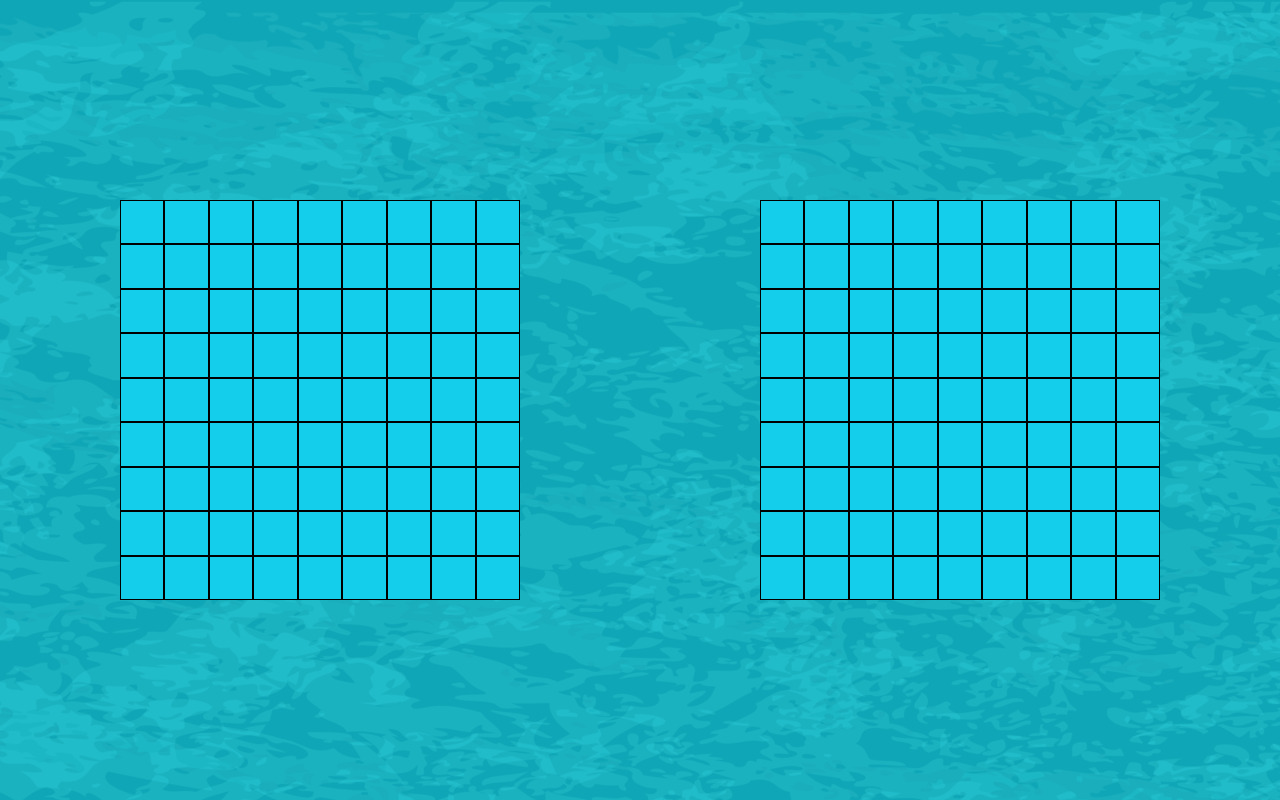
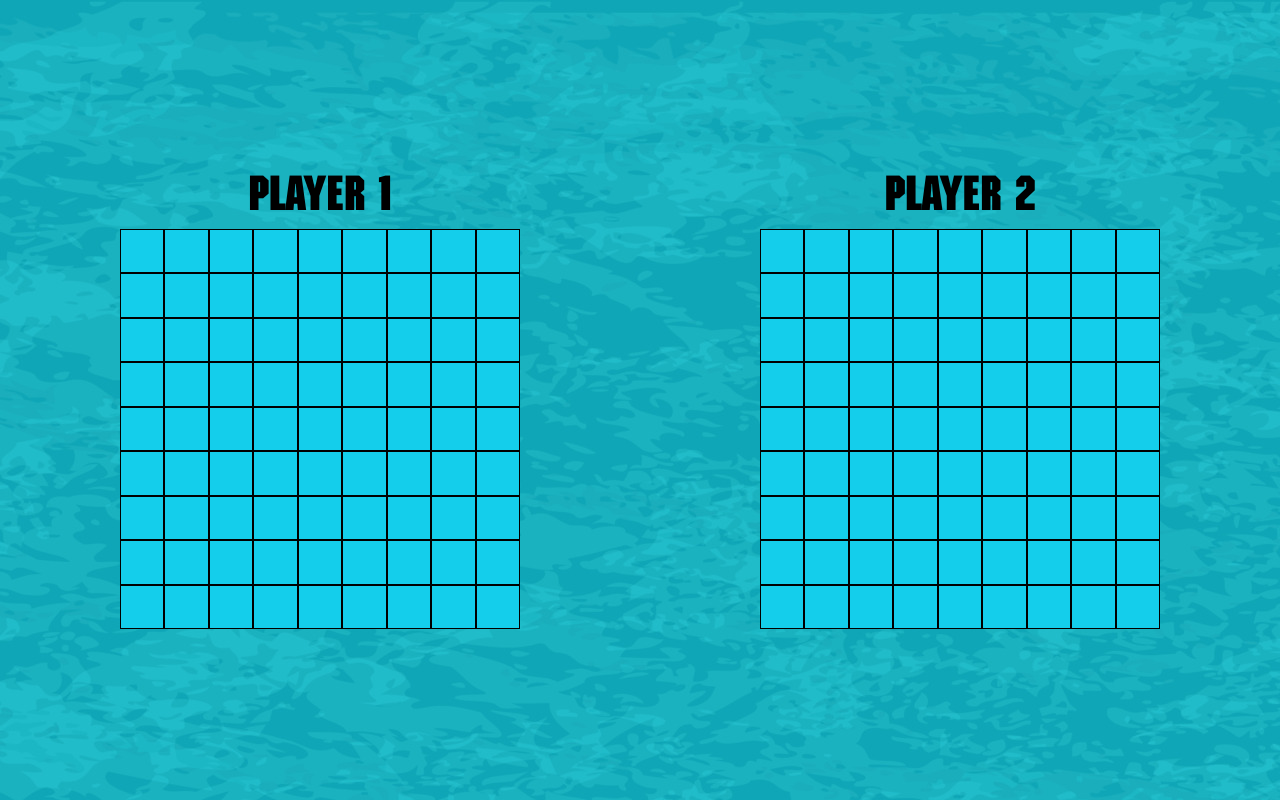
Before and after one commit to jayshah2005/battleship, a website built with webpack: page src/index.html in a window 1280 px wide. Both pictures are taken after a click on the button "Start!". Built offline with nearby package versions, Linux system fonts and the light colour scheme.

Commit message:
Dynamically show player name on the screen when loading the gameboard

```diff
--- a/src/index.js
+++ b/src/index.js
@@ -12,6 +12,10 @@ createStartScreen()
 function startNewGame(){
     player1 = new Player()
     player2 = new Player();
+}
+
+function startGame(player1Value, player2Value){
+    createGameBoard(player1Value, player2Value);
 }
 
 function createStartScreen() {
@@ -98,9 +102,11 @@ function createStartScreen() {
 
     // Event listener to remove start screen and save input values
     startGameButton.addEventListener("click", function() {
-        const player1Value = player1Input.value || "Player 1";
-        const player2Value = player2Input.value || "Player 2";
-        const againstComputer = againstComputerCheckbox.checked;
+        let player1Value = player1Input.value || "Player 1";
+        let player2Value = player2Input.value || "Player 2";
+        let againstComputer = againstComputerCheckbox.checked;
+
+        if(againstComputer) player2Value = "Luffy"
 
         startGame(player1Value, player2Value);
 
@@ -110,10 +116,6 @@ function createStartScreen() {
 
         document.body.removeChild(startScreen);
     });
-}
-
-function startGame(player1Value, player2Value){
-    createGameBoard(player1Value, player2Value);
 }
 
 function createSetUpScreen() {
@@ -166,6 +168,10 @@ function createGameBoard(player1, player2) {
         const playerDiv = document.createElement("div");
         playerDiv.id = playerName;
 
+        const playerNameDiv = document.createElement("div");
+        playerNameDiv.classList.add("playerName");
+        playerNameDiv.textContent = playerName;
+
         const gameBoard = document.createElement("div");
         gameBoard.classList.add("gameboard");
         gameBoard.id = "setupGameGameboard";
@@ -179,6 +185,7 @@ function createGameBoard(player1, player2) {
             }
         }
 
+        playerDiv.appendChild(playerNameDiv)
         playerDiv.appendChild(gameBoard);
         return playerDiv;
     }
--- a/src/style.css
+++ b/src/style.css
@@ -1,3 +1,8 @@
+@font-face {
+    font-family: 'battleship';
+    src: url('./assets/ITC_Machine_Font/ITC\ Machine\ Bold.ttf');
+}
+
 html{
     height: 100%;
 }
@@ -33,3 +38,9 @@ body{
     justify-content: space-around;
     align-items: center;
 }
+
+.playerName{
+    font-family: 'battleship';
+    font-size: 3rem;
+    text-align: center;
+}
```
Also changed, not shown: src/index.html (+6 -0 lines).
